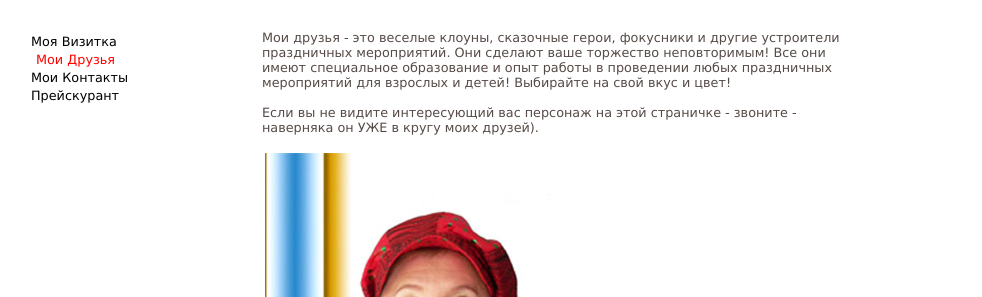
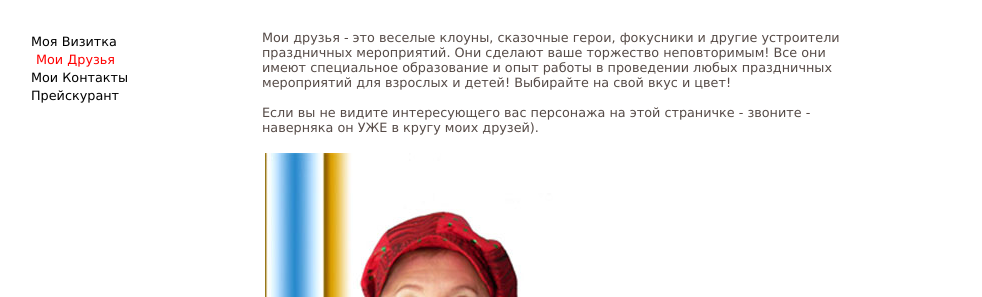
Before and after one commit to bratetslis/Site, a Jekyll site: the page built from friends.md, in a window 1280 px wide. Shown: the part 246-543 px from the top of the page, without its empty margins (211-1193 px from the left). Built offline with Jekyll 4.4.1, drawn with Linux system fonts in a browser that asks for light colours.

Commit message:
Update friends.md

```diff
--- a/friends.md
+++ b/friends.md
@@ -6,7 +6,7 @@ nav: friends
 <br><br>
 Мои друзья - это веселые клоуны, сказочные герои, фокусники и другие устроители праздничных мероприятий. Они сделают ваше торжество неповторимым! Все они имеют специальное образование и опыт работы в проведении любых праздничных мероприятий для взрослых и детей! Выбирайте на свой вкус и цвет!
 
-Если вы не видите интересующий вас персонаж на этой страничке - звоните - наверняка он УЖЕ в кругу моих друзей).
+Если вы не видите интересующего вас персонажа на этой страничке - звоните - наверняка он УЖЕ в кругу моих друзей).
 
 <p><table>
 <tr><td><img src="../img/tim.jpg" alt="Клоун Тим"/></td><td><img src="../img/sonic.jpg"/></td><td><img src="../img/sonic.jpg"></img></td></tr>
```
